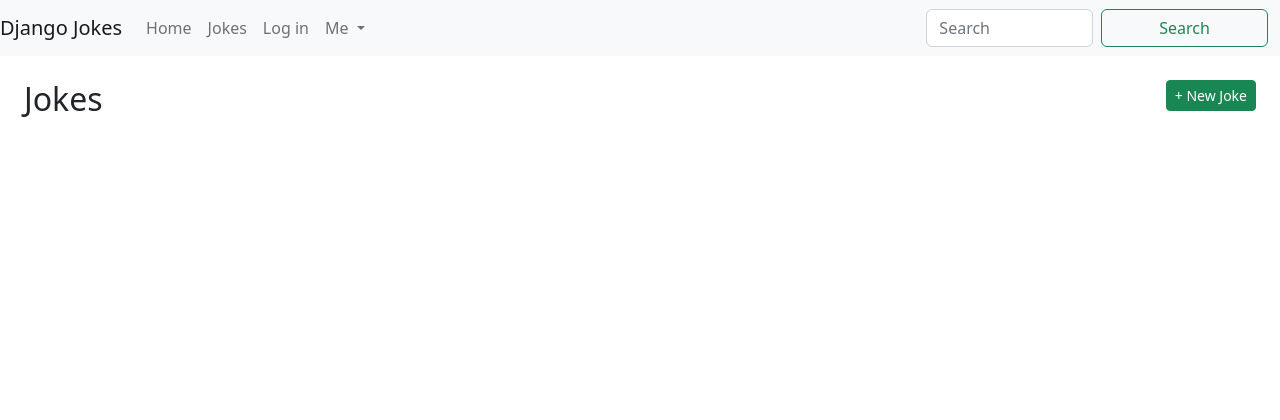
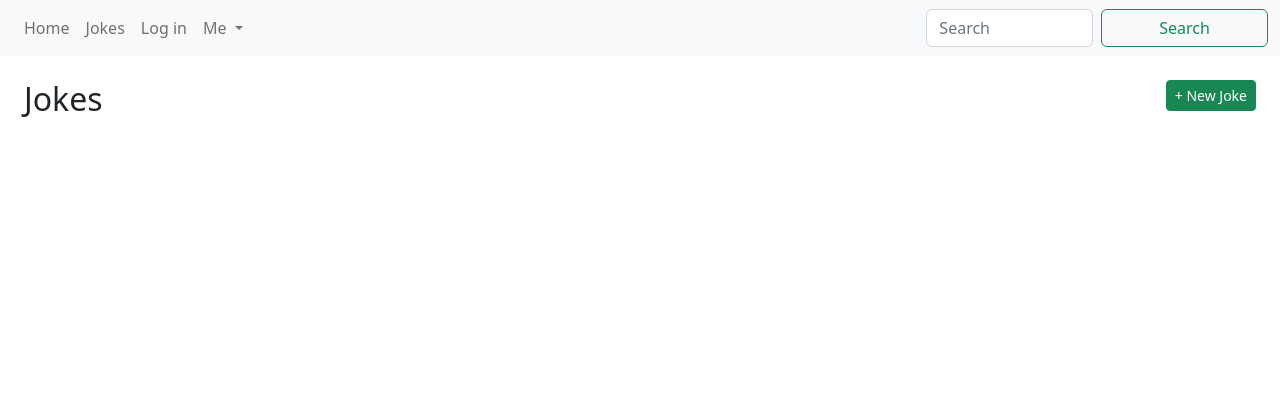
Before and after one commit to Luis200410/djangojokes.com, a Django app: page /jokes/ in a window 1280 px wide. Shown: the top 420 px of the page. Run offline with Django 5.2, Linux system fonts and the light colour scheme; data that the repository does not hold is empty; some libraries are stand-ins or nearby versions.

Commit message:
Update base template: add favicon link and correct navbar brand text

```diff
--- a/templates/_base.html
+++ b/templates/_base.html
@@ -1,16 +1,20 @@
+{% load static %}
 <!DOCTYPE html>
 <html lang="en">
 <head>
 <meta charset="UTF-8">
 <meta name="viewport" content="width=device-width, initial-scale=1">
 <link href="https://cdn.jsdelivr.net/npm/bootstrap@5.2.1/dist/css/bootstrap.min.css" rel="stylesheet" integrity="sha384-iYQeCzEYFbKjA/T2uDLTpkwGzCiq6soy8tYaI1GyVh/UjpbCx/TYkiZhlZB6+fzT" crossorigin="anonymous">
+<link rel="stylesheet" href="{% static 'css/main.css' %}">
 <script src="https://kit.fontawesome.com/6c95f3d790.js" crossorigin="anonymous"></script>
+<link rel="shortcut icon" type="image/png"
+  href="{% static 'images/favicon.png' %}">
 <title>{% block title %}{% endblock %} | Django Jokes</title>
 </head>
 <body>
 <header>
   <nav class="navbar navbar-expand-lg navbar-light bg-light">
-    <a class="navbar-brand" href="{% url 'pages:homepage' %}">Django Jokes</a>
+    <a class="navbar-brand" href="{% url 'pages:homepage' %}"></a>
     <button class="navbar-toggler" type="button" data-toggle="collapse"
       data-target="#navbarSupportedContent" aria-expanded="false"
       aria-controls="navbarSupportedContent" aria-label="Toggle navigation">
```
